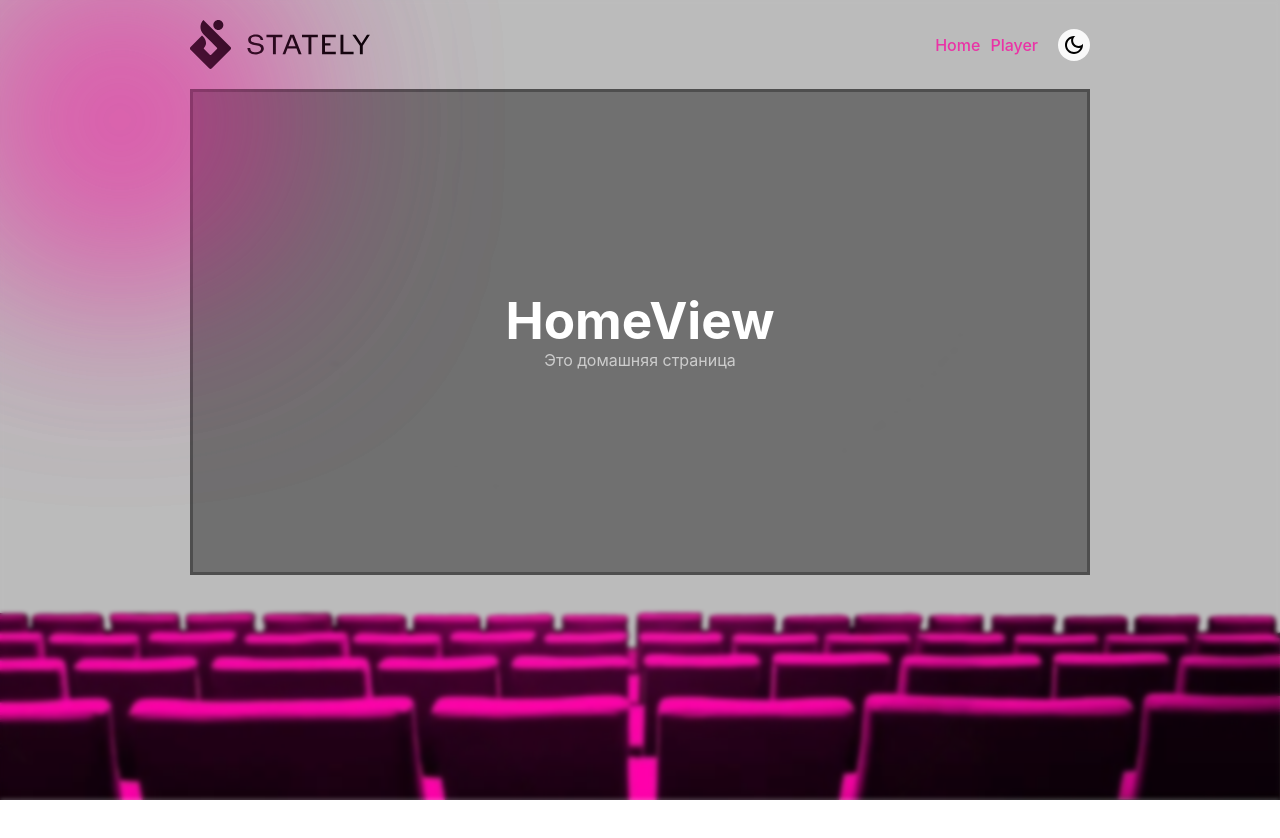
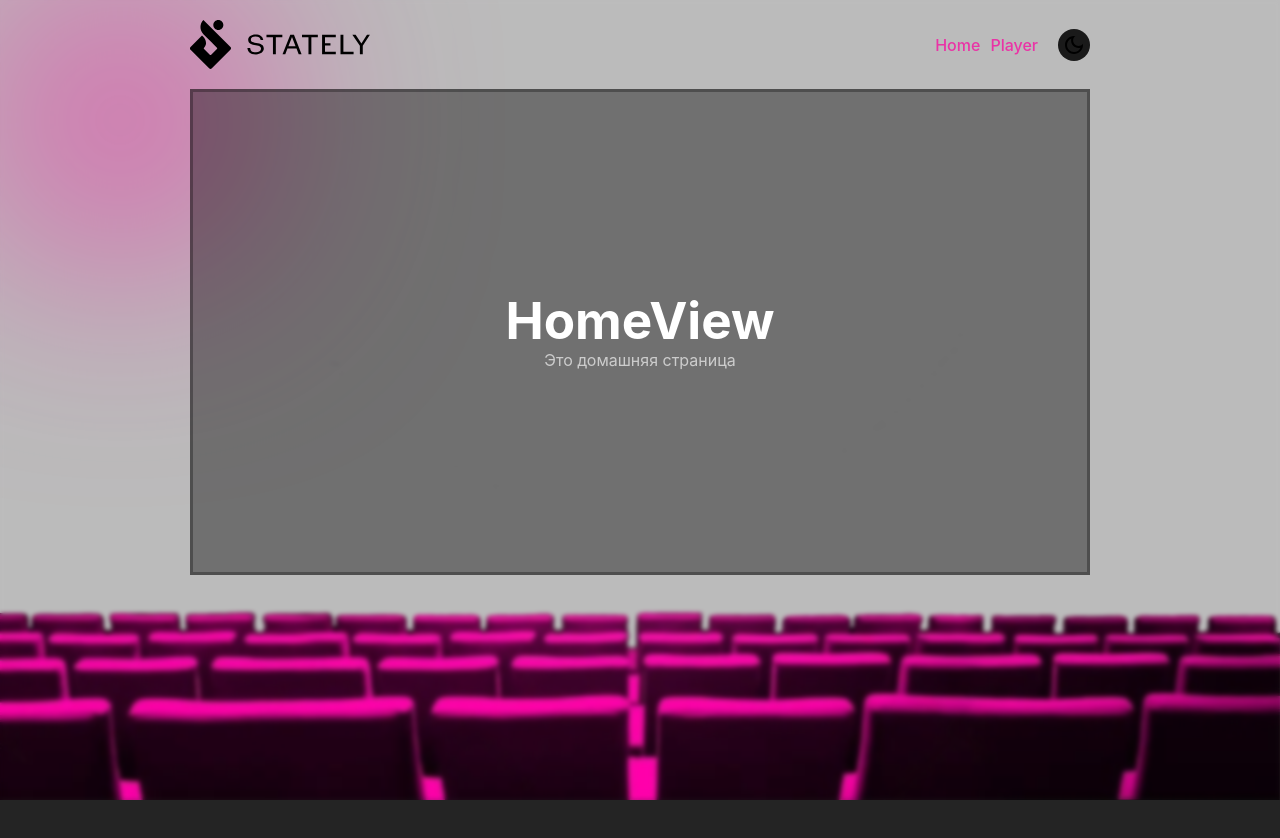
Before and after one commit to playsetler/finite-state-machines, a Vue app: page / in a window 1280 px wide. Built offline with nearby package versions, Linux system fonts and the light colour scheme.

Commit message:
minor-fix

```diff
--- a/src/hooks/useTheme.js
+++ b/src/hooks/useTheme.js
@@ -1,4 +1,4 @@
-import { ref, watch } from "vue";
+import { ref, watch } from "vue"
 
 const theme = ref(false)
 const full = ref(false)
--- a/src/style.css
+++ b/src/style.css
@@ -40,14 +40,13 @@ body {
   transition: all 0.3s ease-in-out;
 }
 
-body::before,
-body::after {
+body::before {
   content: "";
   position: absolute;
   width: 30vh;
   height: 30vh;
   border-radius: 50%;
-  background-color: #EA33A6;
+  background-color: var(--color-accent);
   filter: blur(15vh);
 }
 
@@ -134,16 +133,3 @@ h1 {
 p {
   color: #ccc;
 }
-
-@media (prefers-color-scheme: light) {
-  :root {
-    color: #213547;
-    background-color: #ffffff;
-  }
-  a:hover {
-    color: #F465BF;
-  }
-  button {
-    background-color: #f9f9f9;
-  }
-}
--- a/src/views/PlayerView.vue
+++ b/src/views/PlayerView.vue
@@ -122,7 +122,6 @@ export default {
     setup() {
         const { full } = useTheme()
         const player = ref(null)
-        const container = ref({ width: '900px' })
 
         const videoStateMachine = createMachine({
             id: 'Video Player',
@@ -248,60 +247,6 @@ export default {
             }
         })
 
-        /* const videoStateMachine = createMachine({
-            id: "videoStateMachine",
-            initial: "pauseState",
-            states: {
-                pauseState: {
-                    entry: { type: "pauseVideo" },
-                    on: {
-                        TOGGLE_PLAY: { target: 'playState' },
-                        TOGGLE_SIZE: { target: 'fullState' }
-                    },
-                },
-                playState: {
-                    entry: { type: "playVideo" },
-                    on: {
-                        TOGGLE_PLAY: { target: 'playState' },
-                        TOGGLE_SIZE: { target: 'toggleSize' }
-                    },
-                },
-                fullState: {
-                    entry: { type: "fullSize" },
-                    on: {
-                        TOGGLE_PLAY: { target: 'playState' },
-                        TOGGLE_SIZE: { target: 'miniState' }
-                    },
-                },
-                miniState: {
-                    entry: { type: "miniSize" },
-                    on: {
-                        TOGGLE_PLAY: { target: 'playState' },
-                        TOGGLE_SIZE: { target: 'fullState' }
-                    },
-                }
-            }
-        },
-        {
-            actions: {
-                playVideo: (context, event) => {
-                    player.value.play()
-                },
-                pauseVideo: (context, event) => {
-                    player.value.pause()
-                },
-                toggleMute: () => {
-                    player.value.muted = !player.value.muted
-                },
-                fullSize: () => {
-                    full.value = true
-                },
-                miniSize: () => {
-                    full.value = false
-                }
-            }
-        }) */
-
         const { snapshot, send } = useMachine(videoStateMachine)
 
         onMounted(() => {
```
